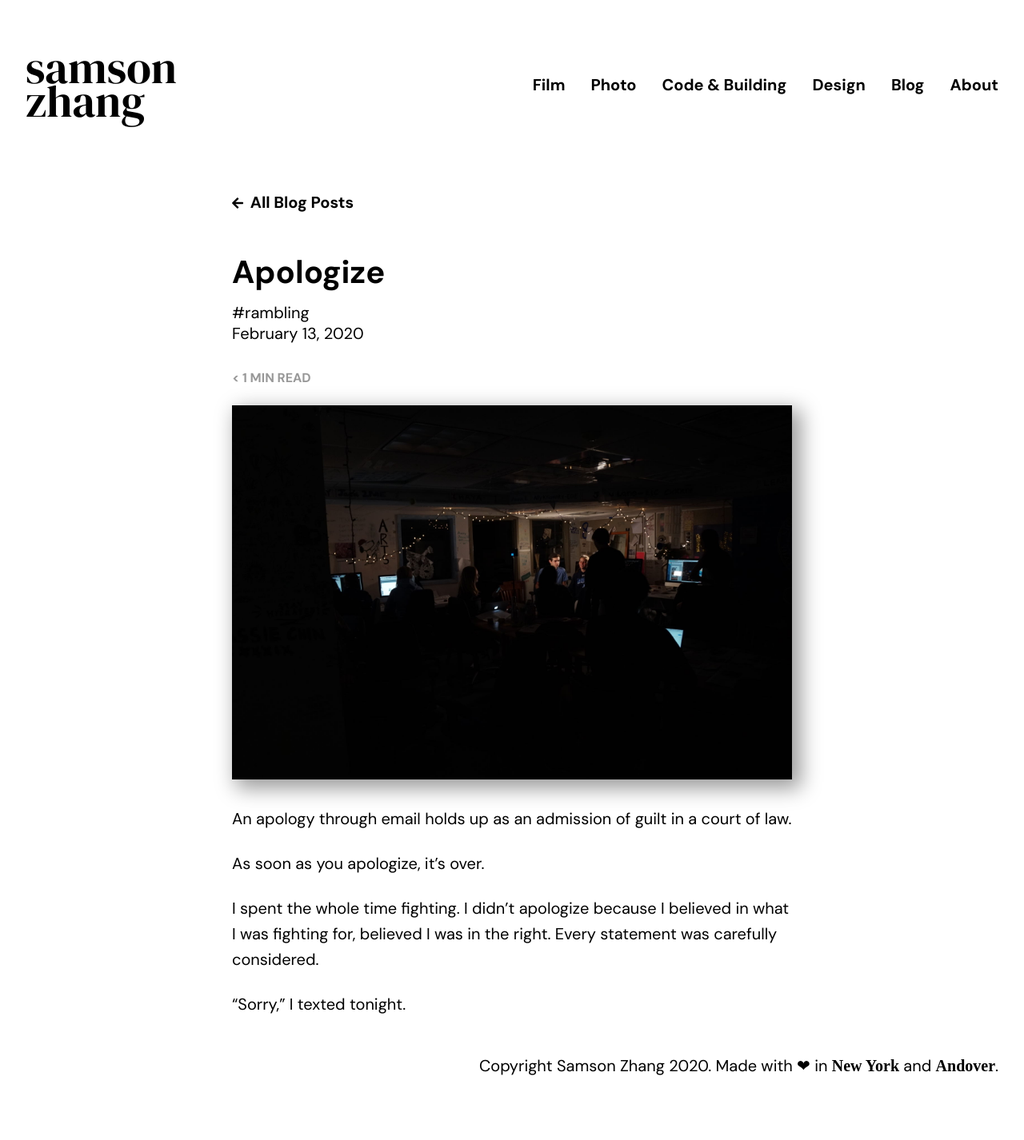
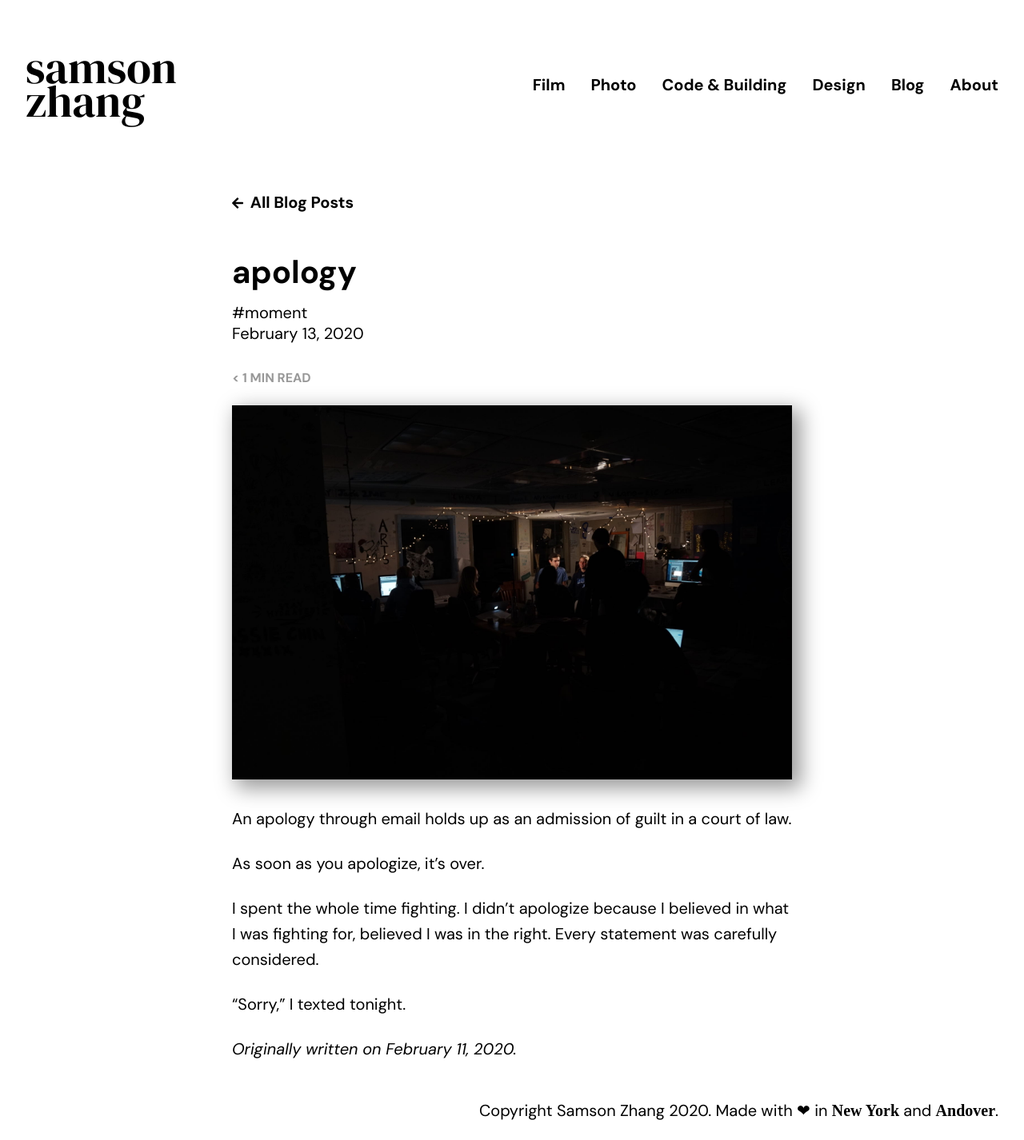
Before and after one commit to wwsalmon/portfolio, a Jekyll site: the page built from _posts/2020-02-13-apologize.md, in a window 1280 px wide. Shown: the whole page at 80% size. Built offline with Jekyll 4.4.1, drawn with Linux system fonts in a browser that asks for light colours; some web fonts are replaced; before the commit the page ends 1370 px from its top, so only the background shows below that.

Commit message:
Rename "rambling" to "moment", move "Originally Written" to end of posts

```diff
--- a/_posts/2020-02-13-apologize.md
+++ b/_posts/2020-02-13-apologize.md
@@ -1,7 +1,7 @@
 ---
-title: Apologize
+title: apology
 layout: post
-tags: rambling
+tags: moment
 date: '2020-02-13 08:15:23'
 ---
 
@@ -14,3 +14,5 @@ As soon as you apologize, it's over.
 I spent the whole time fighting. I didn't apologize because I believed in what I was fighting for, believed I was in the right. Every statement was carefully considered.
 
 "Sorry," I texted tonight.
+
+*Originally written on February 11, 2020.*
```
Also changed, not shown: _posts/2020-02-13-bus-ride.md (+3 -3 lines), _posts/2020-02-13-folding-clothes.md (+3 -3 lines), _posts/2020-02-13-library-stairwell.md (+3 -3 lines).
